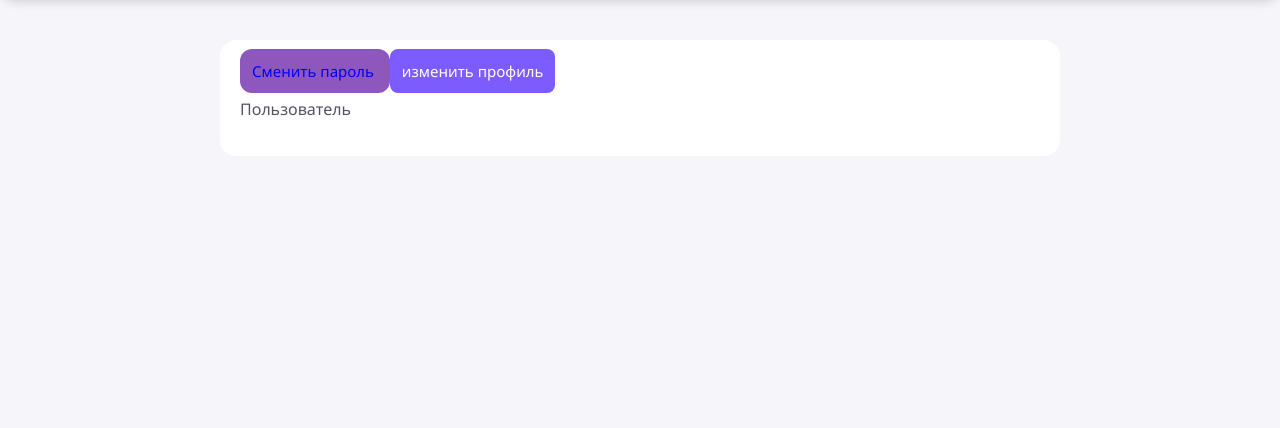
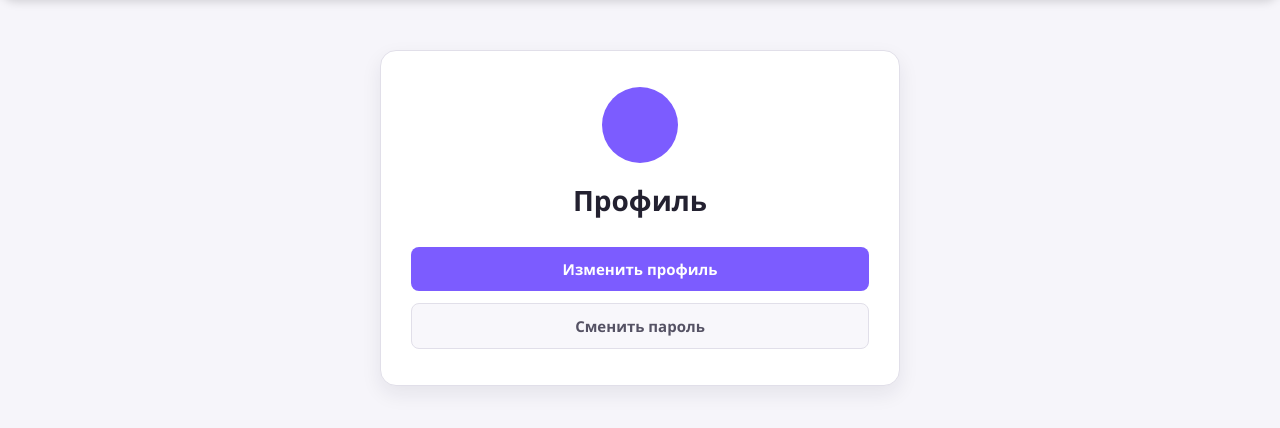
Before and after one commit to egoruxa27/Evolve, a Django app: page /users/profile/ in a window 1280 px wide. Shown: the part 80-508 px from the top of the page. Run offline with Django 5.2, Linux system fonts and the light colour scheme; the visitor is signed in with stand-in values (Sample User, id 1).

Commit message:
style: add CSS for tasks detail and profile

```diff
--- /dev/null
+++ b/static/css/profile.css
@@ -0,0 +1,90 @@
+.profile-card {
+    max-width: 520px;
+    margin: 50px auto;
+    padding: 36px 30px;
+    box-sizing: border-box;
+
+    background-color: rgb(255, 255, 255);
+    color: rgb(85, 82, 100);
+
+    border: 1px solid rgb(225, 223, 233);
+    border-radius: 16px;
+    box-shadow: 0 8px 20px rgba(31, 29, 48, 0.08);
+
+    text-align: center;
+}
+
+.profile-avatar {
+    width: 76px;
+    height: 76px;
+    margin: 0 auto 18px;
+
+    display: flex;
+    align-items: center;
+    justify-content: center;
+
+    background-color: rgb(124, 92, 255);
+    border-radius: 50%;
+
+    color: rgb(255, 255, 255);
+    font-size: 30px;
+    font-weight: 700;
+}
+
+.profile-title {
+    margin: 0;
+    color: rgb(35, 33, 48);
+    font-size: 28px;
+}
+
+.profile-name {
+    margin: 10px 0 28px;
+    color: rgb(155, 131, 255);
+    font-size: 18px;
+    font-weight: 600;
+}
+
+.profile-actions {
+    display: flex;
+    flex-direction: column;
+    gap: 12px;
+}
+
+.profile-button {
+    display: block;
+    padding: 12px 18px;
+    box-sizing: border-box;
+
+    border-radius: 8px;
+
+    font-size: 15px;
+    font-weight: 600;
+    transition: background-color 0.2s ease, color 0.2s ease;
+}
+
+.profile-button-primary {
+    background-color: rgb(124, 92, 255);
+    color: rgb(255, 255, 255);
+}
+
+.profile-button-primary:hover {
+    background-color: rgb(45, 190, 170);
+}
+
+.profile-button-secondary {
+    background-color: rgb(248, 247, 251);
+    border: 1px solid rgb(225, 223, 233);
+    color: rgb(85, 82, 100);
+}
+
+.profile-button-secondary:hover {
+    background-color: rgb(225, 223, 233);
+    color: rgb(35, 33, 48);
+}
+
+@media (max-width: 560px) {
+    .profile-card {
+        margin: 30px 16px;
+        padding: 30px 20px;
+    }
+}
--- a/static/css/tasks.css
+++ b/static/css/tasks.css
@@ -159,3 +159,18 @@
 .pagination-arrow {
     font-size: 18px !important;
 }
+
+@media (max-width: 600px) {
+    .task-detail-card {
+        margin: 24px 16px;
+        padding: 24px 20px;
+    }
+
+    .task-detail-heading h1 {
+        font-size: 25px;
+    }
+
+    .task-detail-meta {
+        grid-template-columns: 1fr;
+    }
+}
--- a/templates/tasks/task_list.html
+++ b/templates/tasks/task_list.html
@@ -22,7 +22,7 @@
                     <h3>{{ task.title }}</h3>
                 </a>
                 <a href="{% url 'tasks:detail' task.pk %}" class='task-description'>
-                <p>{{ task.description }}</p>
+                <p>{{ task.description|default:"Описание не добавлено." }}</p>
                 </a>
                 <form
                     method="POST"
--- a/templates/users/profile.html
+++ b/templates/users/profile.html
@@ -3,18 +3,28 @@
 {% load static %}
 
 {% block extra_css %}
-    <link rel="stylesheet" href="{% static 'css/tasks.css' %}">
+    <link rel="stylesheet" href="{% static 'css/profile.css' %}">
 {% endblock extra_css %}
 
 {% block content %}
 
-<div class='task-card'>
+<main class="profile-card">
+    <div class="profile-avatar" aria-hidden="true">
+        {{ user.nickname|first|upper }}
+    </div>
 
+    <h1 class="profile-title">Профиль</h1>
+    <p class="profile-name">{{ user.nickname }}</p>
+
+    <div class="profile-actions">
     {% if request.user == user %}
-        <a href="{% url 'users:change_password' %}" class='task-select'> Сменить пароль </a>
-        <a href="{% url 'users:change_profile' %}" class='task-button'>изменить профиль </a>
+        <a href="{% url 'users:change_profile' %}" class="profile-button profile-button-primary">
+            Изменить профиль
+        </a>
+        <a href="{% url 'users:change_password' %}" class="profile-button profile-button-secondary">
+            Сменить пароль
+        </a>
     {% endif %}
-    <p>Пользователь {{ user.nickname }}</p>
-
-</div>
+    </div>
+</main>
 {% endblock %}
```
Also changed, not shown: static/css/tasks_detail.css (added, +92 -0 lines), templates/tasks/task_detail.html (+23 -19 lines).
